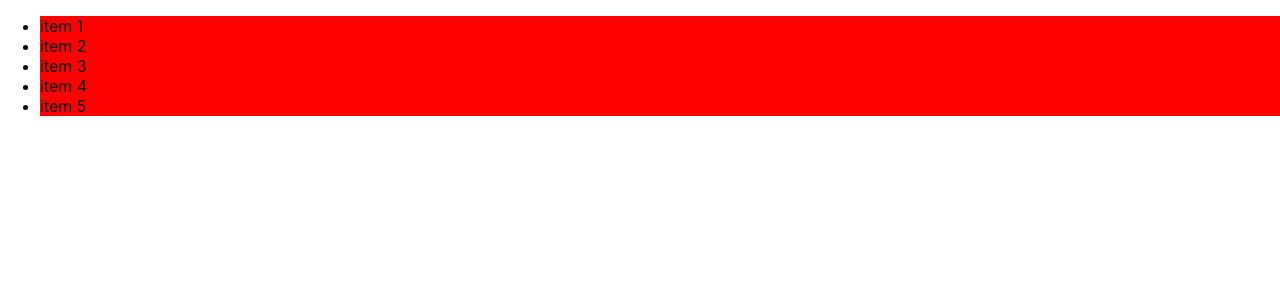
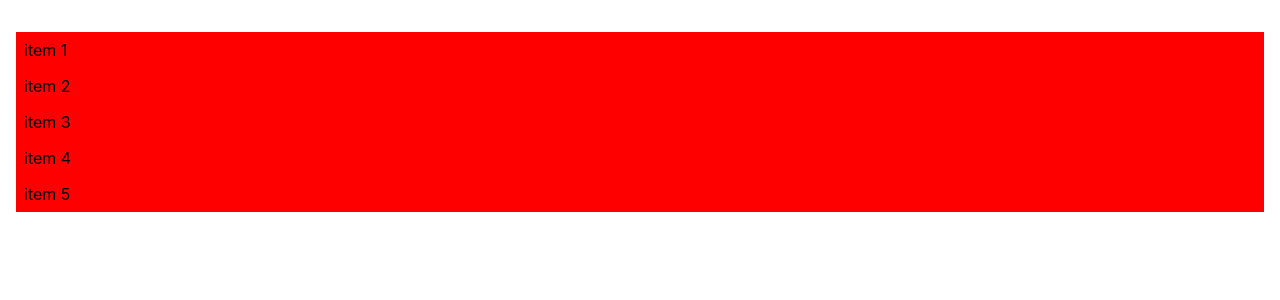
Before and after one commit to suryanalam/Nalam-Suryanarayana-Murthy_Front-End, a React (Create React App) app: page / in a window 1280 px wide. Shown: the top 300 px of the page. Built offline with nearby package versions, Linux system fonts and the light colour scheme.

Commit message:
added CSS for better UI

```diff
--- a/src/List.jsx
+++ b/src/List.jsx
@@ -1,24 +1,23 @@
-import React, { useState, useEffect, memo } from 'react';
-import PropTypes from 'prop-types';
+import React, { useState, useEffect, memo } from "react";
+import PropTypes from "prop-types";
 
 // Single List Item
-const WrappedSingleListItem = ({
-  index,
-  isSelected,
-  onClickHandler,
-  text,
-}) => {
-
-  const [buffer, setBuffer] = useState(false);    //creating a new state to hold boolean values for changing bg color.
+const WrappedSingleListItem = ({ index, isSelected, onClickHandler, text }) => {
+	const [buffer, setBuffer] = useState(false); //creating a new state to hold boolean values for changing bg color.
 
 	useEffect(() => {
-    index === isSelected ? setBuffer(true) : setBuffer(false);      //if index value in isSelected and index value in index is equal
-  }, [index, isSelected]);                                          //set the buffer value true or set buffer value false
+		index === isSelected ? setBuffer(true) : setBuffer(false); //if index value in isSelected and index value in index is equal
+	}, [index, isSelected]); //set the buffer value true or set buffer value false
 
 	return (
 		<li
-      style={{ backgroundColor: buffer ? 'green' : 'red'}}          // if buffer is true then background color is green else background color is red
-      onClick={()=>onClickHandler(index)}                           // calling the onClickHandler inside an anonymous function to follow the render stack.
+			style={{
+				//added style properties (cursor, padding ) for the list items
+				cursor: "pointer",
+				padding: "0.5rem",
+				backgroundColor: buffer ? "green" : "red",
+			}} // if buffer is true then background color is green else background color is red
+			onClick={() => onClickHandler(index)} // calling the onClickHandler inside an anonymous function to follow the render stack.
 		>
 			{text}
 		</li>
@@ -27,7 +26,7 @@ const WrappedSingleListItem = ({
 
 WrappedSingleListItem.propTypes = {
 	index: PropTypes.number,
-  isSelected: PropTypes.number,                       //changed the prototype of isSelected from 'bool' to 'number'
+	isSelected: PropTypes.number, //changed the prototype of isSelected from 'bool' to 'number'
 	onClickHandler: PropTypes.func.isRequired,
 	text: PropTypes.string.isRequired,
 };
@@ -35,38 +34,39 @@ WrappedSingleListItem.propTypes = {
 const SingleListItem = memo(WrappedSingleListItem);
 
 // List Component
-const WrappedListComponent = ({
-  items,
-}) => {
-  const [selectedIndex, setSelectedIndex] = useState();  // modified the destructing of useState()
+const WrappedListComponent = ({ items }) => {
+	const [selectedIndex, setSelectedIndex] = useState(); // modified the destructing of useState()
 
 	useEffect(() => {
 		setSelectedIndex(null);
 	}, [setSelectedIndex]); // changed dependency array to setSelectedIndex
 
-  const handleClick = index => {
+	const handleClick = (index) => {
 		setSelectedIndex(index);
 	};
 
-  return (
-    <ul style={{ textAlign: 'left' }}>
+	return (                                                                        //added style properties (listStyleType, padding) to the ul tag.
+		<ul style={{ listStyleType: "none", padding: "1rem", textAlign: "left" }}>
 			{items.map((item, index) => (
 				<SingleListItem
 					onClickHandler={() => handleClick(index)}
 					text={item.text}
 					index={index}
 					isSelected={selectedIndex}
-          key = {index}                      // passing key value while mapping the items
+					key={index} // passing key value while mapping the items
 				/>
 			))}
 		</ul>
-  )
+	);
 };
 
 WrappedListComponent.propTypes = {
-  items: PropTypes.arrayOf(PropTypes.shape({      //prototype of items(array) was modified
+	items: PropTypes.arrayOf(
+		PropTypes.shape({
+			//prototype of items(array) was modified
 			text: PropTypes.string.isRequired,
-  })),
+		})
+	),
 };
 
 WrappedListComponent.defaultProps = {
```
Lines whose indentation alone changed are shown as unchanged.
